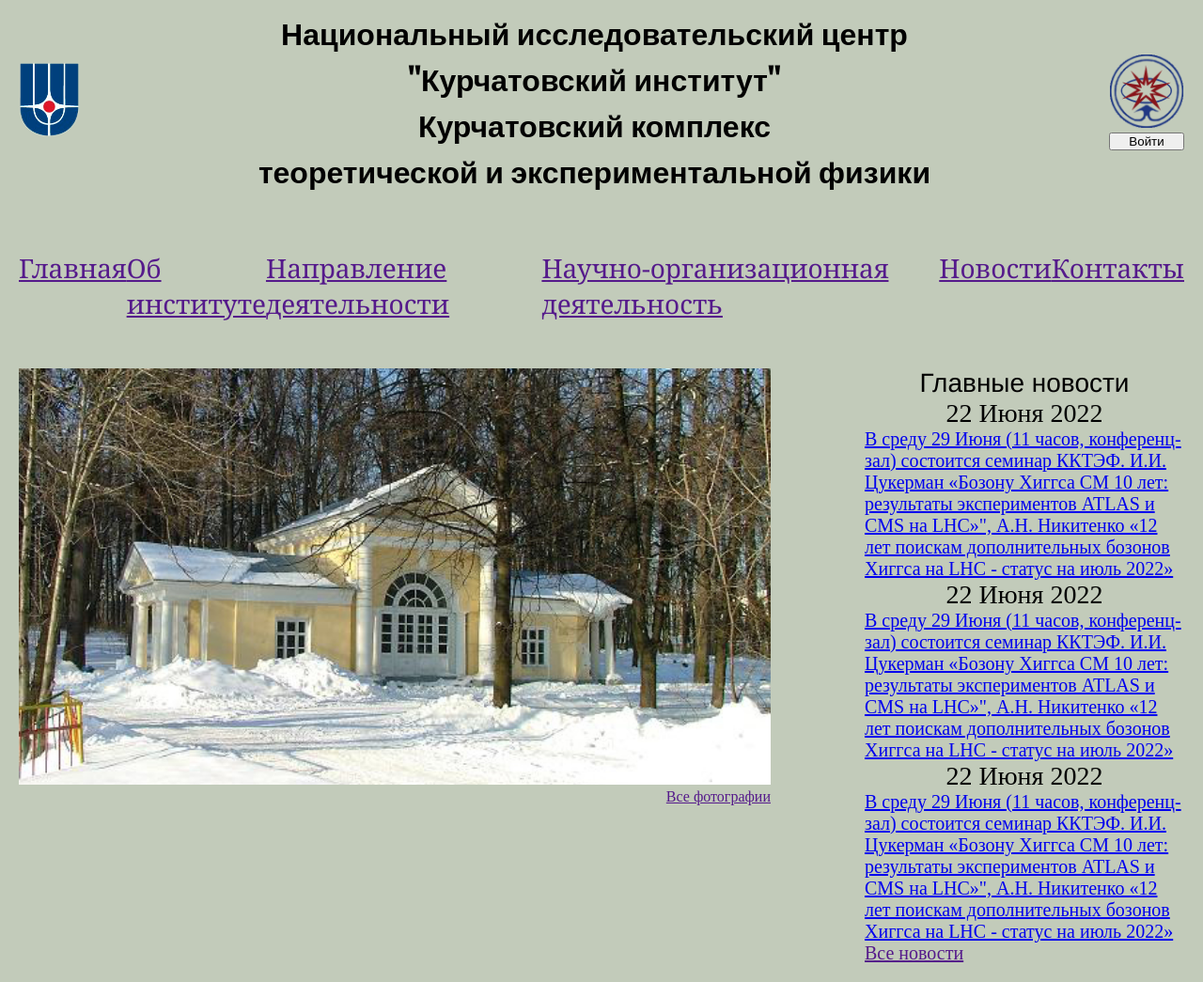
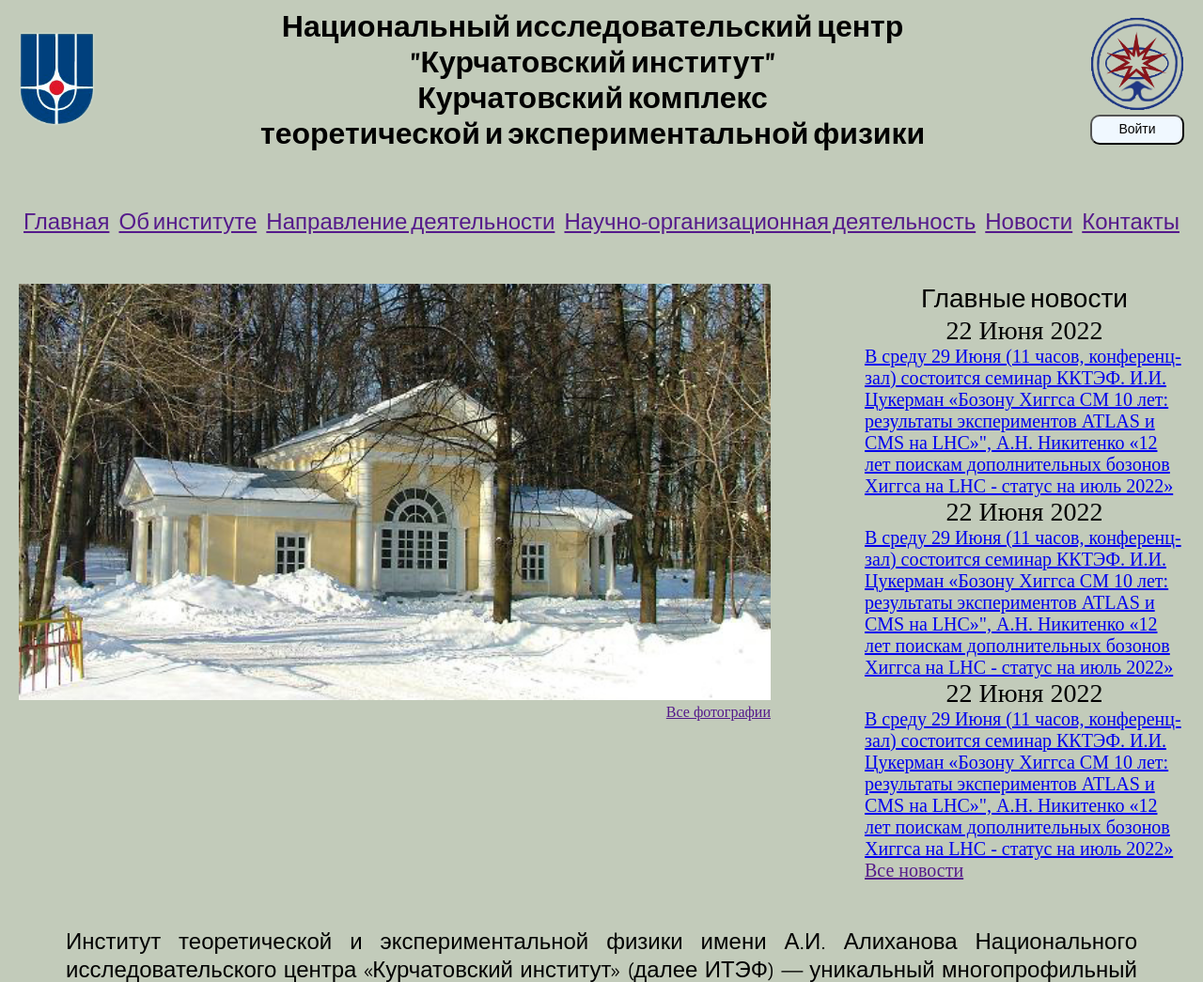
Before and after one commit to AlexeySitnikov/ITEP_site_clone, a plain HTML site: page index.html in a window 1280 px wide. Shown: the top 1045 px of the page at 94% size. Drawn offline with nearby package versions, Linux system fonts and the light colour scheme.

Commit message:
Add new font-family

```diff
--- a/index.html
+++ b/index.html
@@ -5,6 +5,7 @@
   <meta http-equiv="X-UA-Compatible" content="IE=edge">
   <meta name="viewport" content="width=device-width, initial-scale=1.0">
   <link rel="stylesheet" href="style.css">
+  <link href="https://fonts.googleapis.com/css2?family=Alegreya+Sans:ital,wght@0,100;0,300;0,400;0,500;0,700;0,800;0,900;1,100;1,300;1,400;1,500;1,700;1,800;1,900&display=swap" rel="stylesheet">
   <title>НИЦ Курчатовский Институт - ИТЭФ</title>
 </head>
 <body>
--- a/style.css
+++ b/style.css
@@ -17,11 +17,11 @@
 }
 
 header .KI_logo{
-  height: 80px;
+  height: 100px;
 }
 
 header .ITEP_logo{
-  height: 80px;
+  height: 100px;
 }
 
 .header__NRC_ITEP{
@@ -29,7 +29,7 @@
   font-size: 32px;
   font-weight: bold;
   padding: 10px;
-  font-family: Impact, Haettenschweiler, 'Arial Narrow Bold', sans-serif;
+  font-family: 'Alegreya Sans', sans-serif;
 }
 
 .header__ITEP_logo{
@@ -37,12 +37,24 @@
   flex-direction: column;
 }
 
+header button{
+  font-family: 'Alegreya Sans', sans-serif;
+  font-size: 14px;
+  padding: 5px;
+  border-radius: 10px;
+  background-color: aliceblue;
+}
+
+a{
+  text-decoration:underline;
+}
+
 .menu__links{
   display: flex;
   justify-content:space-around;
   margin-bottom: 50px;
-  font-size: 28px;
-  font-family: Georgia, 'Times New Roman', Times, serif;
+  font-size: 24px;
+  font-family: 'Alegreya Sans', sans-serif;
 }
 
 .menu__news{
@@ -77,7 +89,7 @@
 
 .menu__news_main_news_head{
   font-size: large;
-  font-family: 'Franklin Gothic Medium', 'Arial Narrow', Arial, sans-serif;
+  font-family: 'Alegreya Sans', sans-serif
 }
 
 .about{
@@ -88,5 +100,5 @@
 .about p{
   margin: 50px;
   font-size: 24px;
-  font-family: Arial, Helvetica, sans-serif;
+  font-family: 'Alegreya Sans', sans-serif
 }
```
